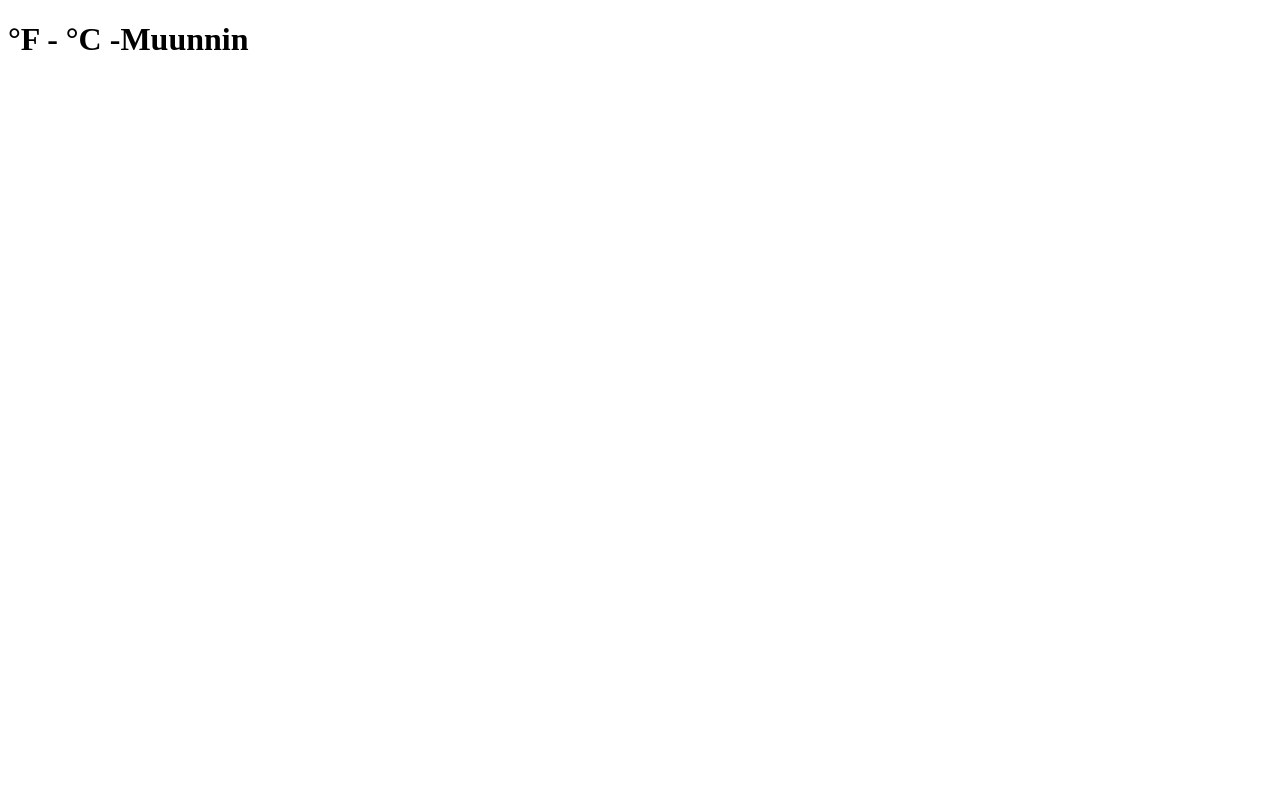
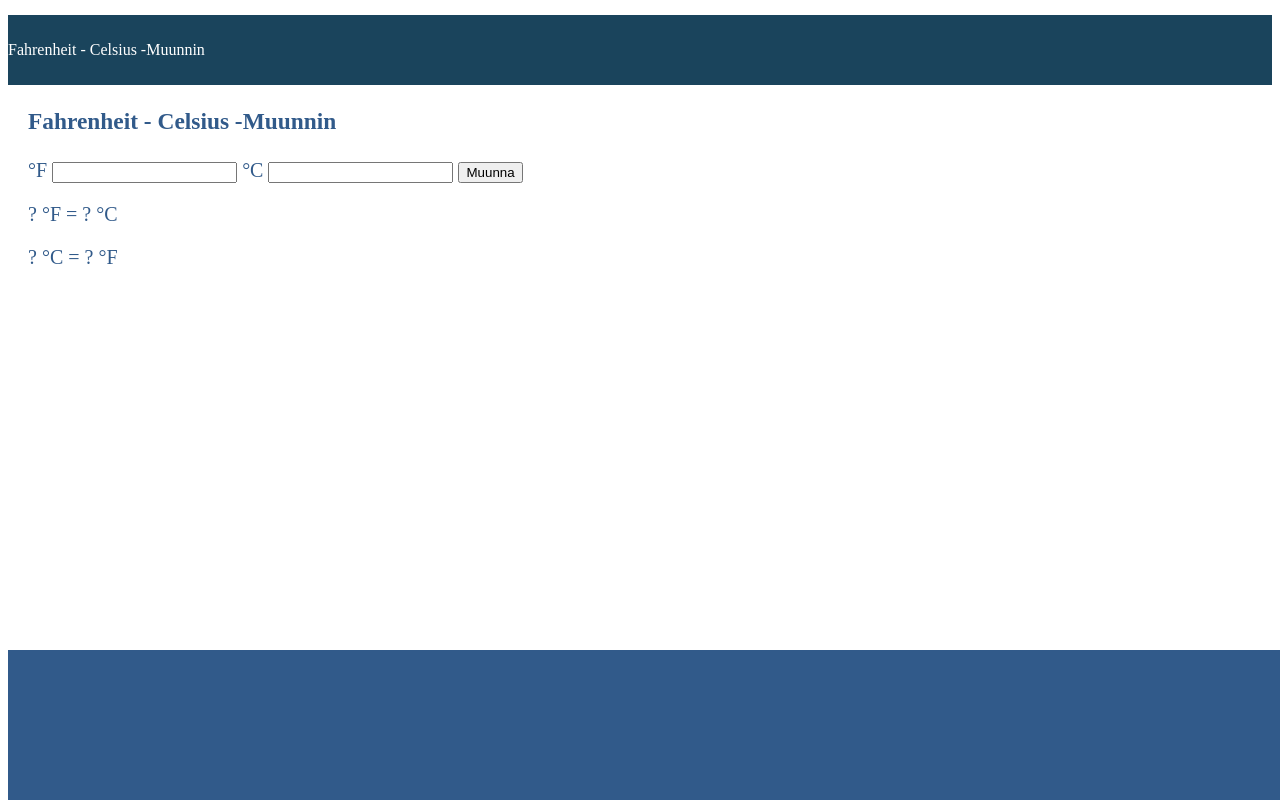
Before and after one commit to hagaj/cfmuunnin, a plain HTML site: page index.html in a window 1280 px wide. Drawn offline with Linux system fonts and the light colour scheme.

Commit message:
lomake tehty

```diff
--- a/index.html
+++ b/index.html
@@ -1,11 +1,121 @@
 <!DOCTYPE html>
-<html>
+<html lang="fi">
 <head>
     <meta charset="utf-8">
     <meta name="viewport" content="width=device-width, initial-scale=1.0">
-        <title>°F - °C -muunnin</title>
+    <title>°F - °C -Muunnin
+
+    </title>
+    <style>
+
+        .head1 {
+            font-size:40px;
+            color:#315a8a;
+            font-weight:bold;
+        }
+        .head2 {
+            font-size:17px;
+            margin-left:10px;
+            margin-bottom:15px;
+        }
+        body {
+
+            background-repeat: no-repeat;
+            background-attachment: fixed;
+            background-size: 100% 100%;
+
+
+        }
+
+        .menu {
+            position: sticky;
+            top: 0;
+            background-color: #1a445c;
+            padding:10px 0px 10px 0px;
+            color:white;
+            margin: 0 auto;
+            overflow: hidden;
+        }
+        .menu a {
+            float: left;
+            color: white;
+            text-align: center;
+            padding: 14px 16px;
+            text-decoration: none;
+            font-size: 20px;
+        }
+        .menu-log {
+            right: auto;
+            float: right;
+        }
+        footer {
+            width: 100%;
+            bottom: 0px;
+            background-color: #315a8a;
+            color: #fff;
+            position: absolute;
+            padding-top:100px;
+            padding-bottom:50px;
+            text-align:center;
+            font-size:30px;
+            font-weight:bold;
+
+            background-repeat:round;
+            background-attachment:initial;
+            background-size: 100% 70%;
+        }
+        .body_sec {
+            margin-left:20px;
+            color: #315a8a;
+            font-size: 20px;
+        }
+    </style>
 </head>
+
 <body>
-        <h1>°F - °C -Muunnin</h1>
+
+    <!-- Header Section -->
+    <header>
+        <div class="head1"></div>
+        <div class="head2"></div>
+    </header>
+
+    <!-- Menu Navigation Bar -->
+    <div class="menu">
+        <p>Fahrenheit - Celsius -Muunnin</p>
+
+
+    </div>
+
+    <!-- Body section -->
+    <div class = "body_sec">
+        <section id="Content">
+            <h3>Fahrenheit - Celsius -Muunnin</h3>
+
+                <form>
+
+                    <label>°F</label>
+                    <input type="number">
+
+                    <label>°C</label>
+                    <input type="number">
+
+                    <button type="submit">Muunna</button><br>
+                </form>
+            <p>
+                    <span id="fahrenheit">?</span> °F = <span id="celsius">?</span> °C
+            </p>
+            <p>
+                    <span id="celsius">?</span> °C = <span id="fahrenheit">?</span> °F
+            </p>
+
+
+        </section>
+        <p><br>
+        </p>
+    </div>
+
+    <!-- Footer Section -->
+    <footer></footer>
 </body>
 </html>
```
Lines whose indentation alone changed are shown as unchanged.
